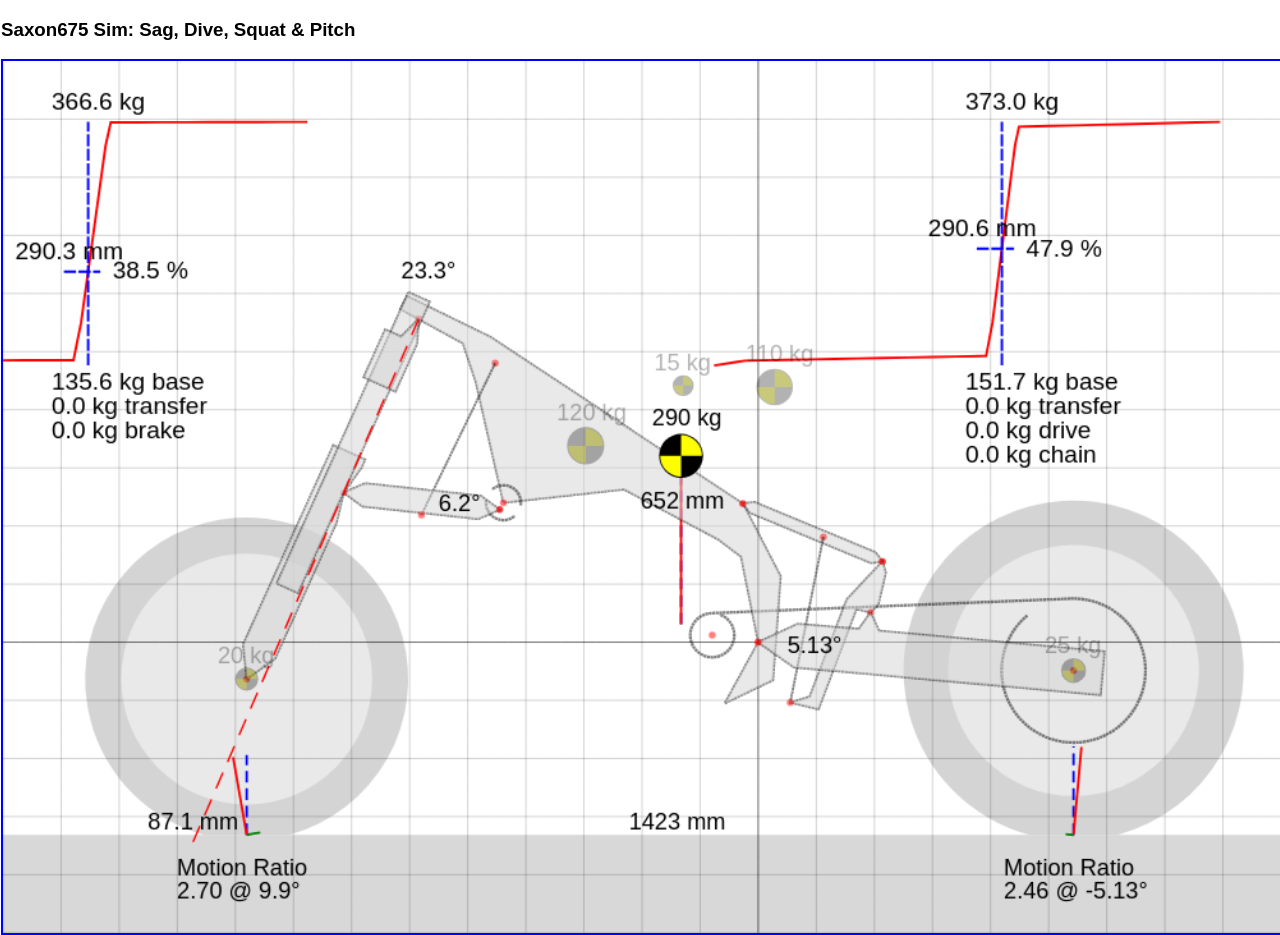
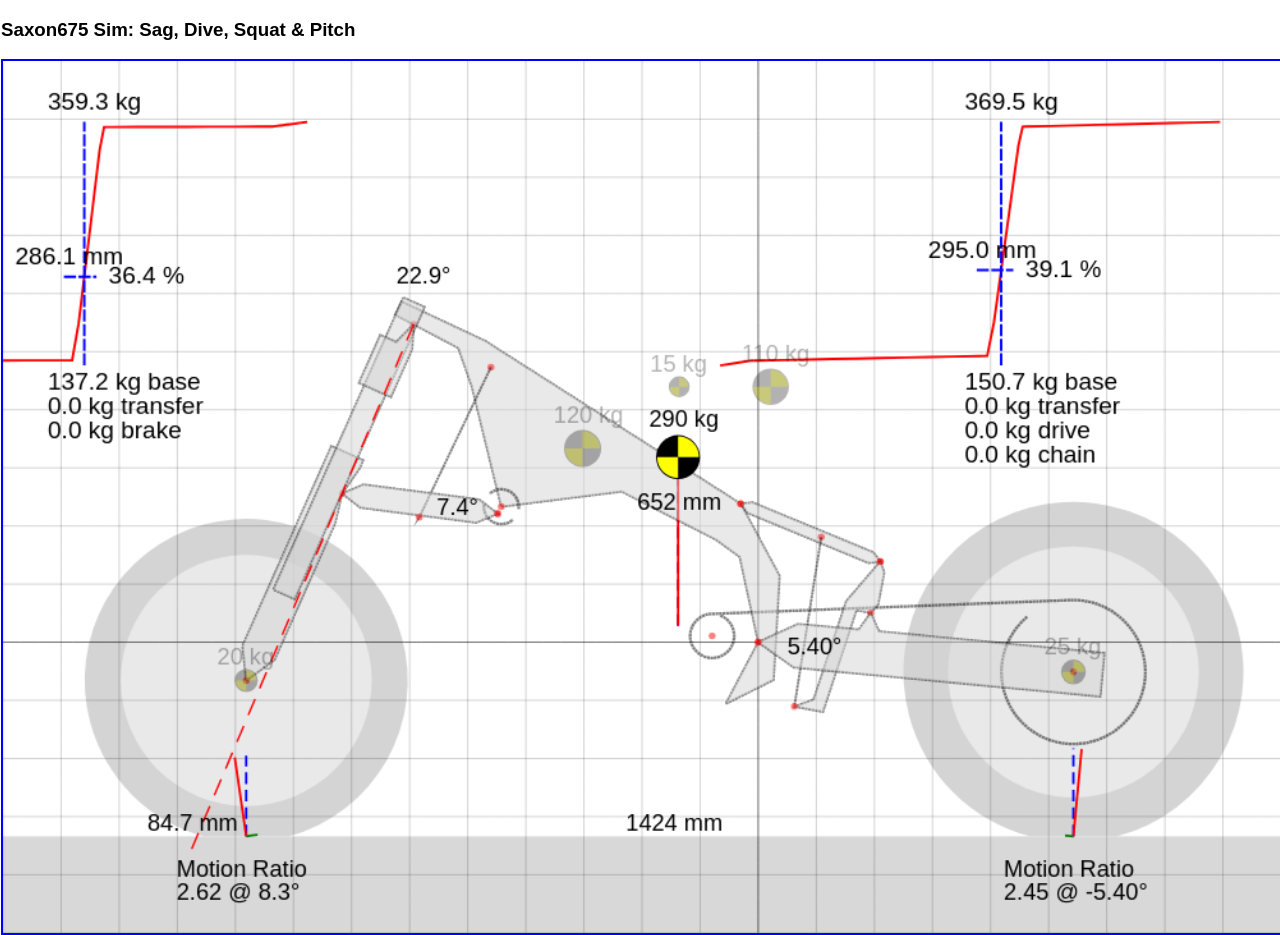
Before and after one commit to ifold-estate/Saxon675Sim, a plain HTML site: page index.html in a window 1280 px wide. Shown: the top 935 px of the page. Drawn offline with nearby package versions, Linux system fonts and the light colour scheme.

Commit message:
Update index.html

```diff
--- a/index.html
+++ b/index.html
@@ -141,7 +141,7 @@
           return force;
         }
         function Fr_force(length) {
-          let adjuster = 10; // mm
+          let adjuster = 5; // mm
           let Front_Main = {
             base: 47,
             plunger: 80,
@@ -179,7 +179,7 @@
             preload: 20,
             free: 170,
             crushed: 80,
-            rate: 9
+            rate: 10
           };
           let Rear_Top_out = {
             base: 150,
```
